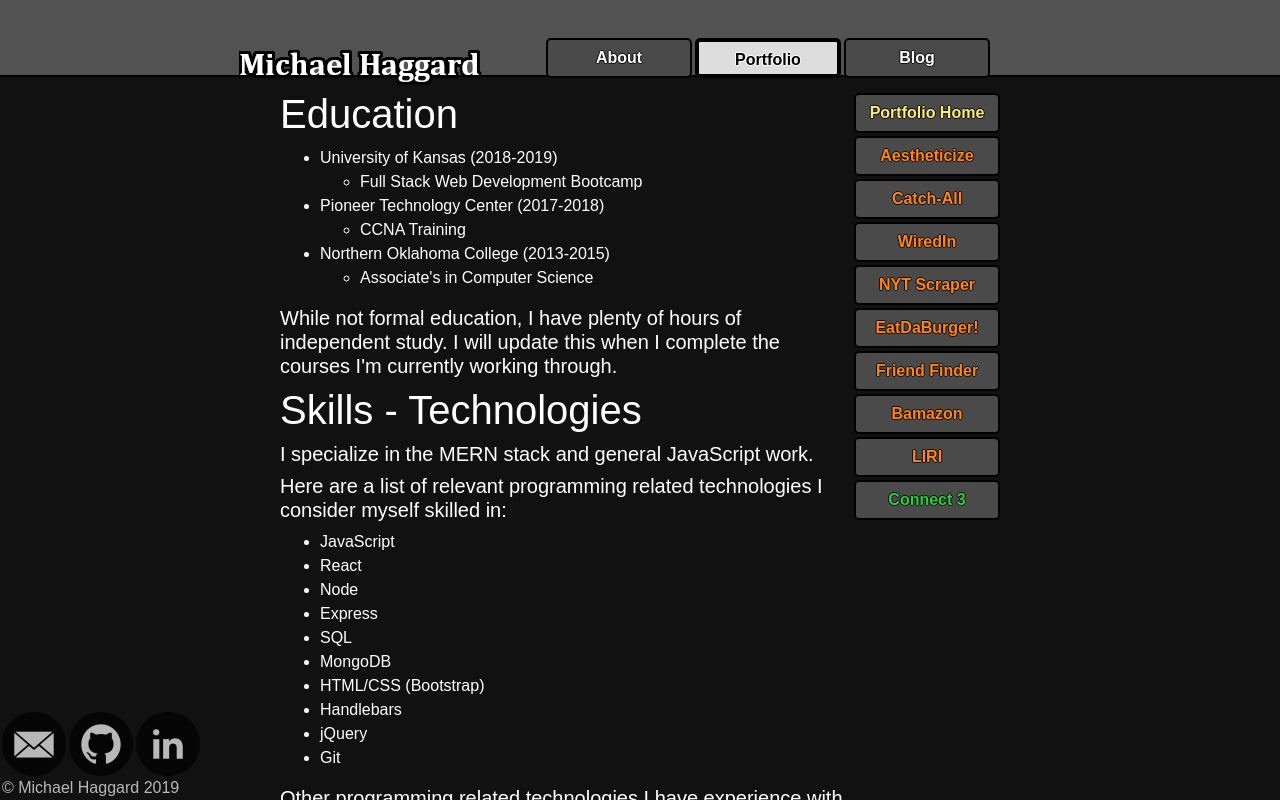
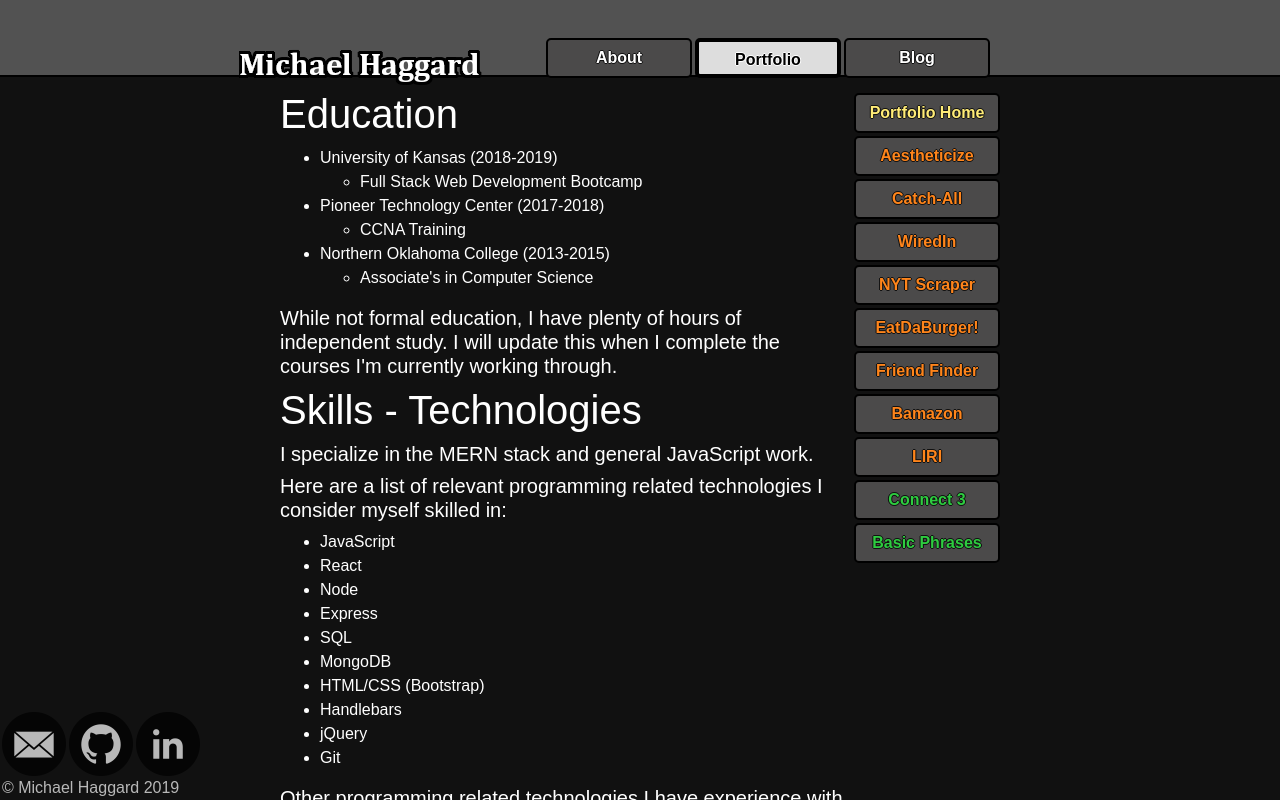
Before and after one commit to MichaelH94/Portfolio, a React (Create React App) app in the folder client/: page / in a window 1280 px wide. Both pictures are taken after a click on the button "Portfolio". Shown: the top 800 px of the page. Built offline with nearby package versions, Linux system fonts and the light colour scheme.

Commit message:
added basic phrases

```diff
--- a/client/src/components/portfolio/index.js
+++ b/client/src/components/portfolio/index.js
@@ -58,6 +58,7 @@ class Portfolio extends Component {
         <Button type="js" onClick={() => this.portfolioChange(6)}>Bamazon</Button>
         <Button type="js" onClick={() => this.portfolioChange(7)}>LIRI</Button>
         <Button type="j" onClick={() => this.portfolioChange(8)}>Connect 3</Button>
+        <Button type="j" onClick={() => this.portfolioChange(9)}>Basic Phrases</Button>
         </div>
 
         </div>
--- a/client/src/components/portfolio/projects.json
+++ b/client/src/components/portfolio/projects.json
@@ -72,11 +72,12 @@
         "lang": "Java / Android"
     },
     {
-        "name": "",
-        "description": "",
-        "picture": "",
-        "demo": "",
-        "repo": ""
+        "name": "Basic Phrases",
+        "description": "Quite a simple Android app that demonstrates audio and single-function capabilities. Simply click on a button and it'll play a voice clip with the text, but in French. Nothing truly revolutionary, of course, but a nice little app nonetheless. Demo is available in the form of a Google Drive Mp4 File.",
+        "picture": "https://i.imgur.com/7xLwk0u.png",
+        "demo": "https://drive.google.com/file/d/1CLzC0gN3wThOtYSLMMnYjpofLBmDEvMN",
+        "repo": "https://github.com/MichaelH94/BasicPhrases",
+        "lang": "Java / Android"
     },
     {
         "name": "",
```
